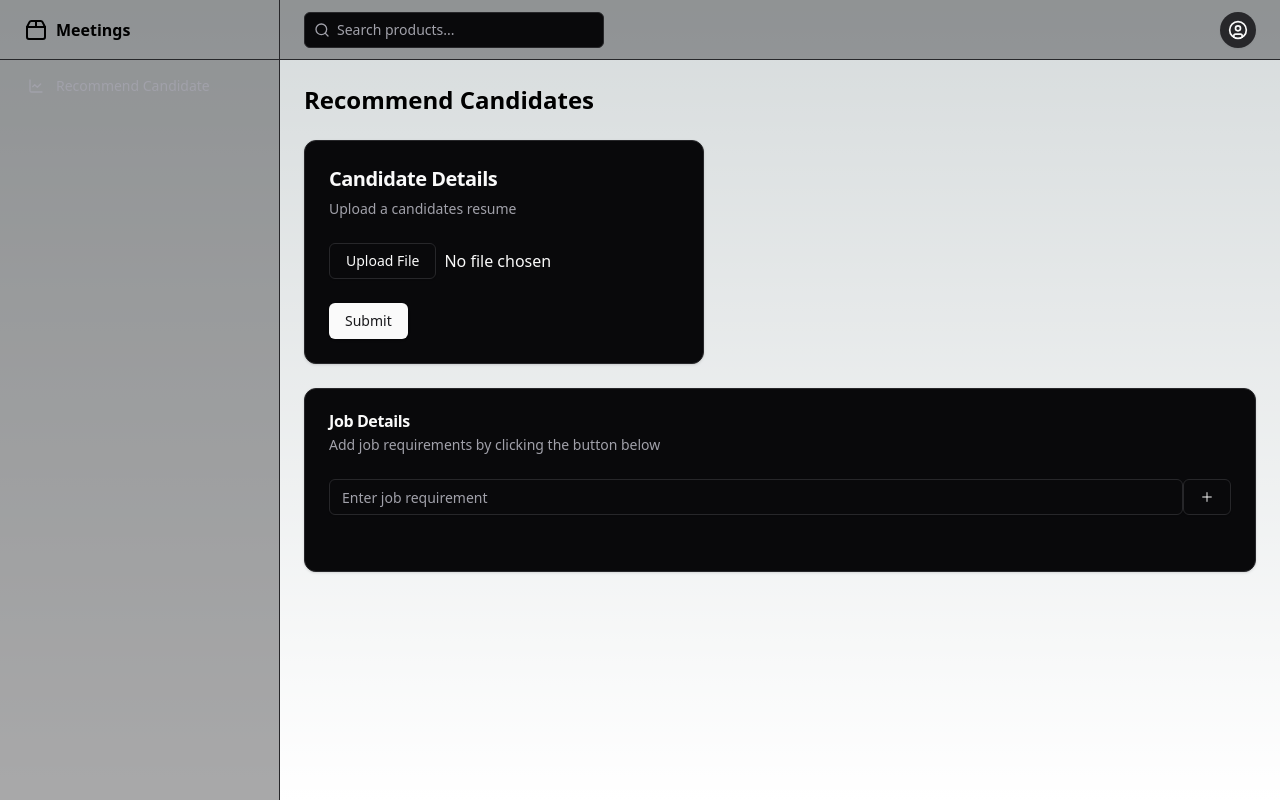
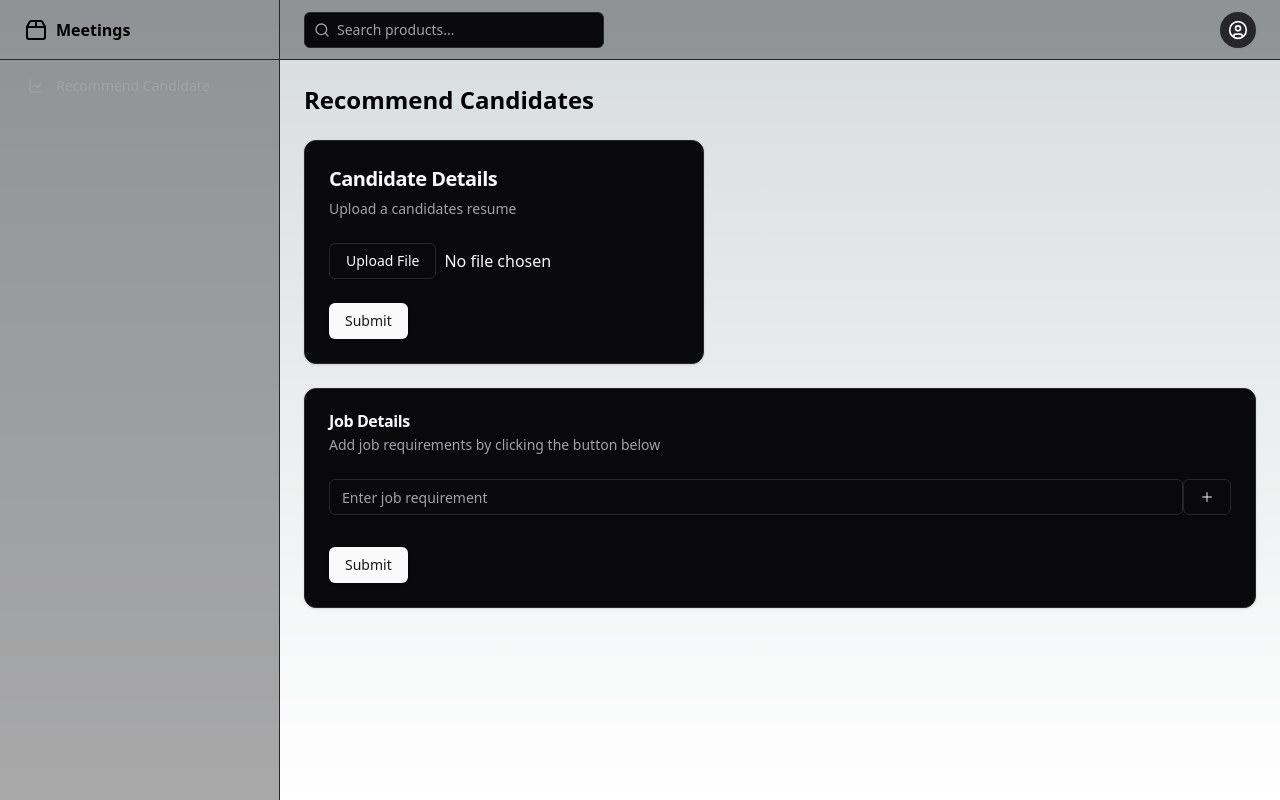
Before and after one commit to skadewdl3/llm-interview, a Next.js app in the folder frontend/: page /dashboard in a window 1280 px wide. Built offline with nearby package versions, Linux system fonts and the light colour scheme; what @huddle01/react would draw is missing.

Commit message:
Finally file upload fuckgin works

```diff
--- a/frontend/src/pages/dashboard.tsx
+++ b/frontend/src/pages/dashboard.tsx
@@ -58,8 +58,37 @@ export default function Dashboard({ url }: Props) {
     setRequirement('')
   }
 
+  const getRecommendations = async () => {
+    let response
+    try {
+
+      response = await fetch(`${url}/recommend_candidates`, {
+        method: 'POST',
+        body: JSON.stringify({
+          job_description: `Required Skills:\n${jobRequirements.join(',')}`,
+          n_results: 5
+        }),
+        headers: {
+
+          'Content-type': 'application/json'
+        }
+      })
+      if (response.ok) {
+        console.log(await response.json());
+      } else {
+        console.error('Failed to get recommendations');
+      }
+    } catch (error) {
+      console.error(`Error getting recommendations - ${error}`);
+    }
+
+
+  }
+
   const handleSubmit = async () => {
     if (!file) return
+    console.log(file)
+
 
 
     const formData = new FormData();
@@ -69,9 +98,6 @@ export default function Dashboard({ url }: Props) {
       const response = await fetch(`${url}/upload_resume`, {
         method: 'POST',
         body: formData,
-        headers: {
-          'Content-type': 'multipart/form-data'
-        }
       });
 
       if (response.ok) {
@@ -259,6 +285,7 @@ export default function Dashboard({ url }: Props) {
             </CardContent>
 
             <CardFooter>
+              <Button onClick={getRecommendations}>Submit</Button>
             </CardFooter>
           </Card>
         </main>
```
